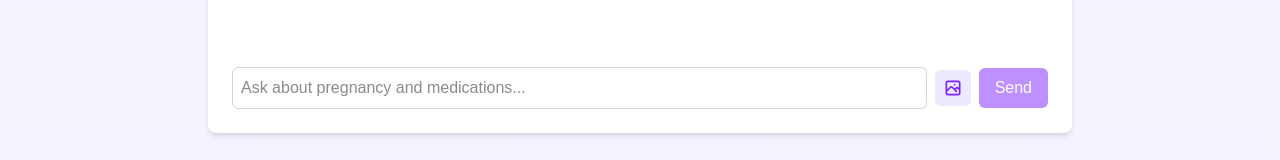
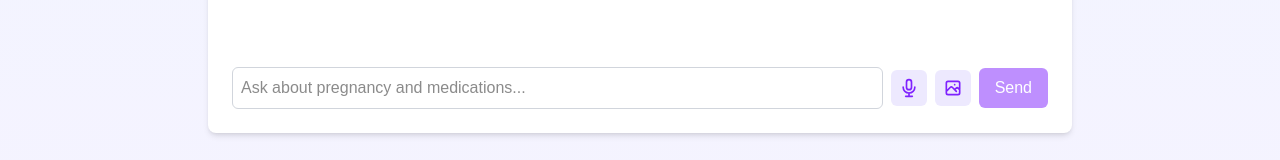
Before and after one commit to dgzct11/vandy-unhackathon-2025, a Next.js app in the folder pregnancy-guide/: page / in a window 1280 px wide. Shown: the part 584-744 px from the top of the page. Built offline with nearby package versions, Linux system fonts and the light colour scheme.

Commit message:
Added text-to-speech function

```diff
--- a/pregnancy-guide/src/app/page.tsx
+++ b/pregnancy-guide/src/app/page.tsx
@@ -7,12 +7,13 @@ import ChatInterface from "@/components/ChatInterface";
 
 export default function Home() {
   const [selectedImage, setSelectedImage] = useState<File | null>(null);
-  const [isFetchingFDA, setIsFetchingFDA] = useState(false);
+  const [isRecording, setIsRecording] = useState(false);
+  const [transcript, setTranscript] = useState("");
 
   // AI chat integration with simpler approach
   const chatHelpers = useChat({
     maxSteps: 5,
-    api: '/api/chat',
+    api: "/api/chat",
     initialMessages: [
       {
         id: "welcome",
@@ -22,6 +23,37 @@ export default function Home() {
       },
     ],
   });
+
+  const startRecording = () => {
+    if ("webkitSpeechRecognition" in window) {
+      const recognition = new (window as any).webkitSpeechRecognition();
+      recognition.continuous = false;
+      recognition.interimResults = false;
+
+      recognition.onstart = () => {
+        setIsRecording(true);
+      };
+
+      recognition.onresult = (event: any) => {
+        const transcript = event.results[0][0].transcript;
+        setTranscript(transcript);
+        chatHelpers.setInput(transcript);
+      };
+
+      recognition.onerror = (event: any) => {
+        console.error("Speech recognition error:", event.error);
+        setIsRecording(false);
+      };
+
+      recognition.onend = () => {
+        setIsRecording(false);
+      };
+
+      recognition.start();
+    } else {
+      alert("Speech recognition is not supported in this browser.");
+    }
+  };
 
   return (
     <div className="flex flex-col min-h-screen bg-gradient-to-b from-blue-50 to-violet-50 dark:from-gray-900 dark:to-gray-800">
@@ -41,7 +73,9 @@ export default function Home() {
           chatHelpers={chatHelpers}
           selectedImage={selectedImage}
           setSelectedImage={setSelectedImage}
-          isFetchingFDA={false} // We're not using this anymore
+          isFetchingFDA={false}
+          isRecording={isRecording}
+          startRecording={startRecording}
         />
       </main>
 
--- a/pregnancy-guide/src/components/ChatInterface.tsx
+++ b/pregnancy-guide/src/components/ChatInterface.tsx
@@ -1,4 +1,4 @@
-import { UseTypedChatHelpers } from "@ai-sdk/react";
+import { UseChatHelpers } from "@ai-sdk/react";
 import { formatMessage } from "@/lib/util-functions";
 import { useState, FormEvent, ChangeEvent } from "react";
 
@@ -9,10 +9,12 @@ interface Message {
 }
 
 interface ChatInterfaceProps {
-  chatHelpers: UseTypedChatHelpers;
+  chatHelpers: UseChatHelpers;
   selectedImage: File | null;
   setSelectedImage: (image: File | null) => void;
   isFetchingFDA: boolean;
+  isRecording: boolean;
+  startRecording: () => void;
 }
 
 // Loading message component
@@ -75,9 +77,17 @@ export default function ChatInterface({
   chatHelpers,
   selectedImage,
   setSelectedImage,
-  isFetchingFDA
+  isFetchingFDA,
+  isRecording,
+  startRecording,
 }: ChatInterfaceProps) {
-  const { messages, input, handleInputChange, handleSubmit: handleChatSubmit, isLoading } = chatHelpers;
+  const {
+    messages,
+    input,
+    handleInputChange,
+    handleSubmit: handleChatSubmit,
+    isLoading,
+  } = chatHelpers;
 
   const handleImageChange = (e: ChangeEvent<HTMLInputElement>) => {
     if (e.target.files && e.target.files[0]) {
@@ -95,15 +105,19 @@ export default function ChatInterface({
   };
 
   // Check if we should show the loading message
-  const shouldShowLoadingMessage = isLoading && messages.length > 0 &&
+  const shouldShowLoadingMessage =
+    isLoading &&
+    messages.length > 0 &&
     messages[messages.length - 1].role === "user";
 
   // Check message content for drug-related terms
-  const lastUserMessage = messages.length > 0 && messages[messages.length - 1].role === "user"
-    ? messages[messages.length - 1].content.toLowerCase()
-    : "";
+  const lastUserMessage =
+    messages.length > 0 && messages[messages.length - 1].role === "user"
+      ? messages[messages.length - 1].content.toLowerCase()
+      : "";
 
-  const isDrugQuery = lastUserMessage.includes("drug") ||
+  const isDrugQuery =
+    lastUserMessage.includes("drug") ||
     lastUserMessage.includes("medication") ||
     lastUserMessage.includes("medicine") ||
     lastUserMessage.includes("pill") ||
@@ -130,9 +144,12 @@ export default function ChatInterface({
         ))}
 
         {/* Show loading state */}
-        {shouldShowLoadingMessage && (
-          isDrugQuery || isFetchingFDA ? <FDALoadingMessage /> : <LoadingMessage />
-        )}
+        {shouldShowLoadingMessage &&
+          (isDrugQuery || isFetchingFDA ? (
+            <FDALoadingMessage />
+          ) : (
+            <LoadingMessage />
+          ))}
       </div>
 
       <form onSubmit={handleSubmit} className="flex items-center gap-2">
@@ -143,6 +160,35 @@ export default function ChatInterface({
           placeholder="Ask about pregnancy and medications..."
           className="flex-1 p-2 border border-gray-300 dark:border-gray-600 rounded-md focus:ring-2 focus:ring-violet-500 dark:bg-gray-700 dark:text-white"
         />
+        <button
+          type="button"
+          onClick={startRecording}
+          className={`p-2 rounded-md transition-colors ${
+            isRecording
+              ? "bg-red-100 hover:bg-red-200 dark:bg-red-900/30 dark:hover:bg-red-900/50 text-red-600 dark:text-red-400"
+              : "bg-violet-100 hover:bg-violet-200 dark:bg-violet-900/30 dark:hover:bg-violet-900/50 text-violet-600 dark:text-violet-400"
+          }`}
+          title={
+            isRecording
+              ? "Recording in progress..."
+              : "Click to start voice input"
+          }
+        >
+          <svg
+            xmlns="http://www.w3.org/2000/svg"
+            className="h-5 w-5"
+            fill="none"
+            viewBox="0 0 24 24"
+            stroke="currentColor"
+          >
+            <path
+              strokeLinecap="round"
+              strokeLinejoin="round"
+              strokeWidth={2}
+              d="M19 11a7 7 0 01-7 7m0 0a7 7 0 01-7-7m7 7v4m0 0H8m4 0h4m-4-8a3 3 0 01-3-3V5a3 3 0 116 0v6a3 3 0 01-3 3z"
+            />
+          </svg>
+        </button>
         <label
           className="cursor-pointer p-2 bg-violet-100 hover:bg-violet-200 dark:bg-violet-900/30 dark:hover:bg-violet-900/50 rounded-md transition-colors"
           title="Upload an image to share with the AI assistant"
```
